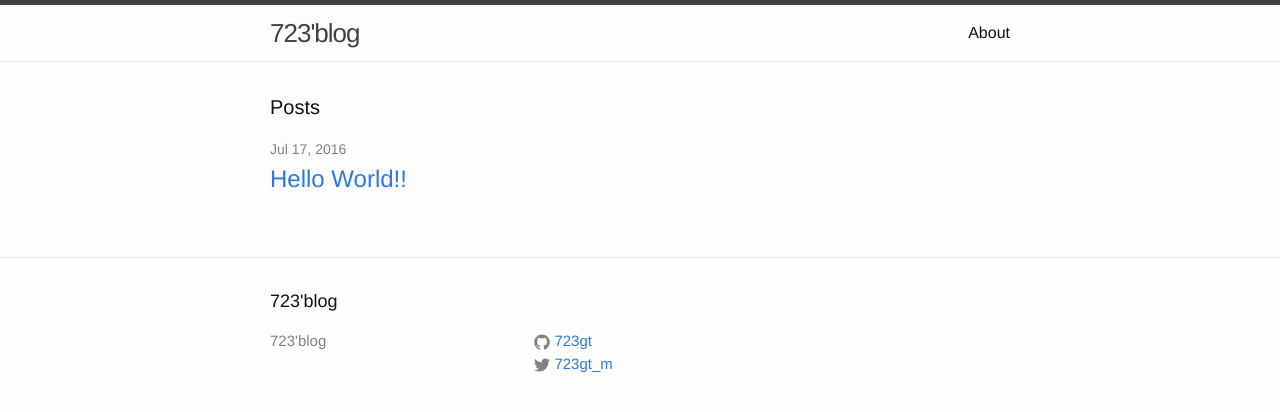
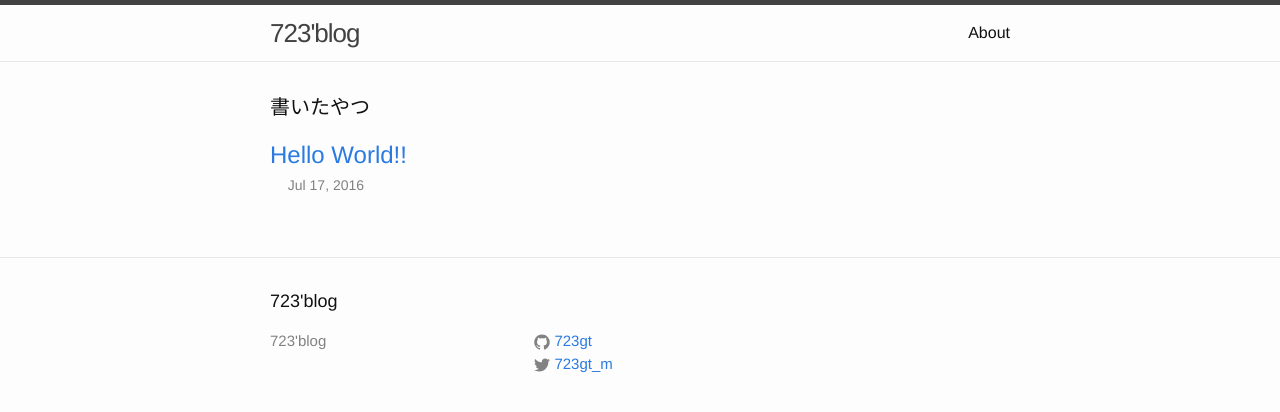
Before and after one commit to 723gt/723s-blog, a Jekyll site: the page built from index.html, in a window 1280 px wide. Shown: the top 412 px of the page. Built offline with Jekyll 4.4.1, drawn with Linux system fonts in a browser that asks for light colours.

Commit message:
レイアウトの変更

```diff
--- a/_layouts/post.html
+++ b/_layouts/post.html
@@ -5,7 +5,7 @@ layout: default
 
   <header class="post-header">
     <h1 class="post-title" itemprop="name headline">{{ page.title }}</h1>
-    <p class="post-meta"><time datetime="{{ page.date | date_to_xmlschema }}" itemprop="datePublished">{{ page.date | date: "%b %-d, %Y" }}</time>{% if page.author %} • <span itemprop="author" itemscope itemtype="http://schema.org/Person"><span itemprop="name">{{ page.author }}</span></span>{% endif %}</p>
+    <p class="post-meta"><time datetime="{{ page.date | date_to_xmlschema }}" itemprop="datePublished">{{ page.date | date: "%b %-d, %Y" }}</time>{% if page.author %} &nbsp;&nbsp; written by <span itemprop="author" itemscope itemtype="http://schema.org/Person"><span itemprop="name">{{ page.author }}</span>&nbsp;&nbsp; cat:<span itemprop="tags" itemscope itemtype="http://schema.org/Person"><span itemprop="tags">{{ page.tags }}</span>{% endif %}</p>
   </header>
 
   <div class="post-content" itemprop="articleBody">
--- a/index.html
+++ b/index.html
@@ -4,16 +4,15 @@ layout: default
 
 <div class="home">
 
-  <h1 class="page-heading">Posts</h1>
+  <h1 class="page-heading">書いたやつ</h1>
 
   <ul class="post-list">
     {% for post in site.posts %}
       <li>
-        <span class="post-meta">{{ post.date | date: "%b %-d, %Y" }}</span>
 
-        <h2>
           <a class="post-link" href="{{ post.url | prepend: site.baseurl }}">{{ post.title }}</a>
-        </h2>
+          &nbsp;&nbsp;&nbsp; <span class="post-meta">{{ post.date | date: "%b %-d, %Y" }}</span>
+
       </li>
     {% endfor %}
   </ul>
```
Also changed, not shown: 3 other files.
